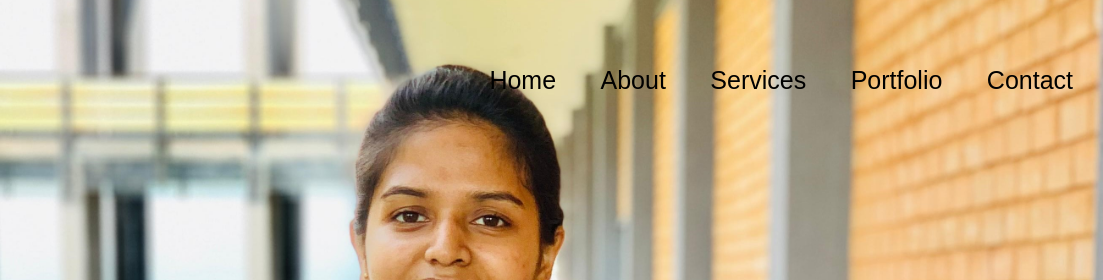
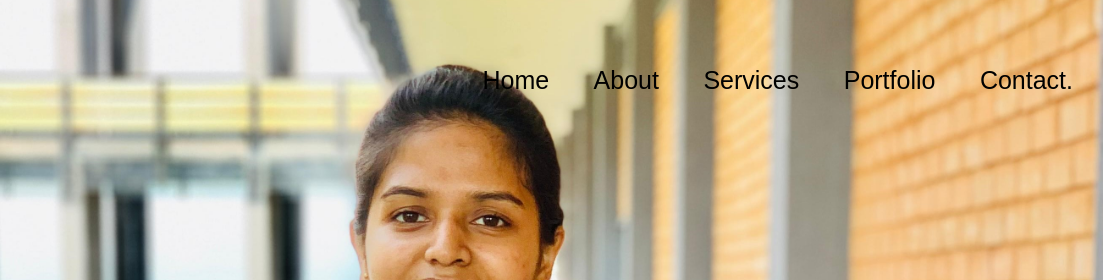
Before and after one commit to ImanjaleePerera/Portfolio, a plain HTML site: page portfolio.html in a window 1280 px wide. Shown: the top 280 px of the page, 177-1280 px from the left. Drawn offline with Linux system fonts and the light colour scheme.

Commit message:
change contact

```diff
--- a/portfolio.html
+++ b/portfolio.html
@@ -18,7 +18,7 @@
                     <li><a href="#about">About</a></li>
                     <li><a href="#services">Services</a></li>
                     <li><a href="#portfolio">Portfolio</a></li>
-                    <li><a href="#contact">Contact</a></li>
+                    <li><a href="#contact">Contact.</a></li>
 
 
                     <i class="fas fa-times" onclick="closemenu()"></i>   <!--menu bar eka phone size krma close krnne meken methna kathire-->
```
